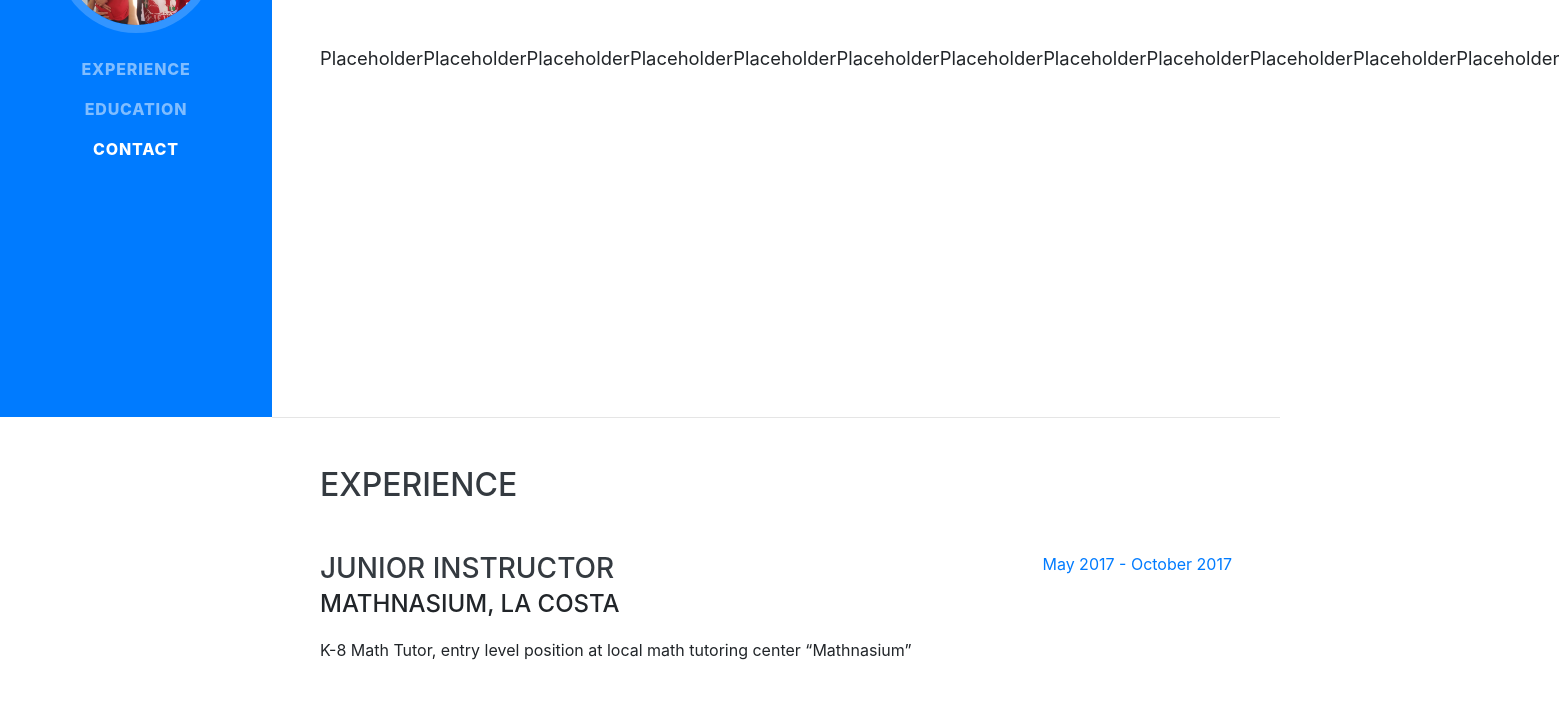
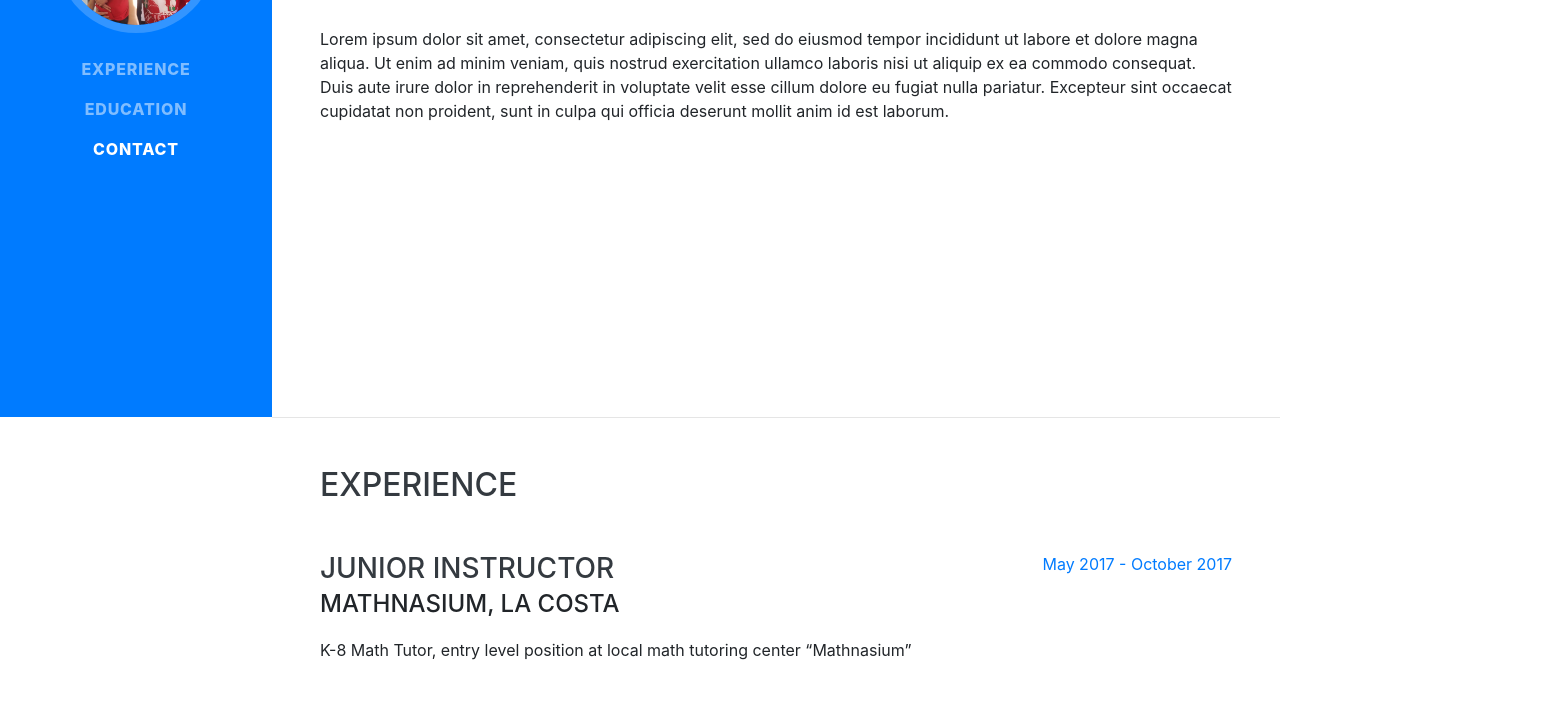
Before and after one commit to cstill/KevinJayTutoring, a website with bundled scripts: page index.html in a window 1280 px wide. Shown: the part 383-1100 px from the top of the page, 1559 px wide, since content can reach past the window. Built offline with nearby package versions, Linux system fonts and the light colour scheme; a web font is replaced by a local one.

Commit message:
Update index.html

```diff
--- a/index.html
+++ b/index.html
@@ -60,7 +60,7 @@
         <div class="subheading mb-5">Tutoring · Education · Test Preparation ·
           <a href="mailto:kevinjay@live.com">kevinjay@live.com</a>
         </div>
-        <p class="lead mb-5">PlaceholderPlaceholderPlaceholderPlaceholderPlaceholderPlaceholderPlaceholderPlaceholderPlaceholderPlaceholderPlaceholderPlaceholder</p>
+        <p>Lorem ipsum dolor sit amet, consectetur adipiscing elit, sed do eiusmod tempor incididunt ut labore et dolore magna aliqua. Ut enim ad minim veniam, quis nostrud exercitation ullamco laboris nisi ut aliquip ex ea commodo consequat. Duis aute irure dolor in reprehenderit in voluptate velit esse cillum dolore eu fugiat nulla pariatur. Excepteur sint occaecat cupidatat non proident, sunt in culpa qui officia deserunt mollit anim id est laborum.</p>
       </div>
     </section>
 
```
